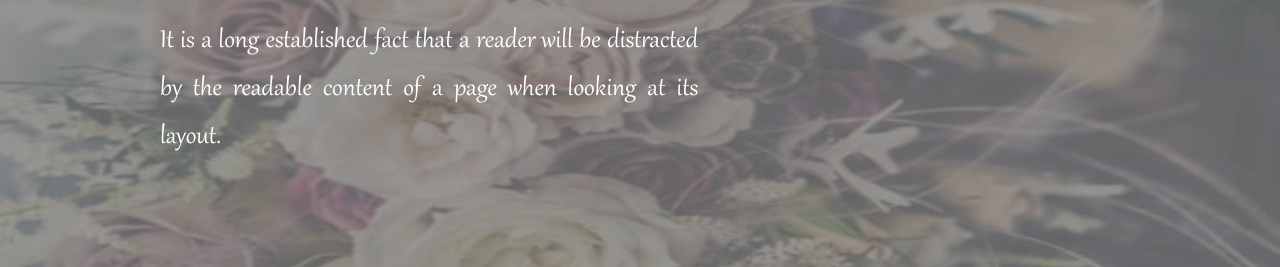
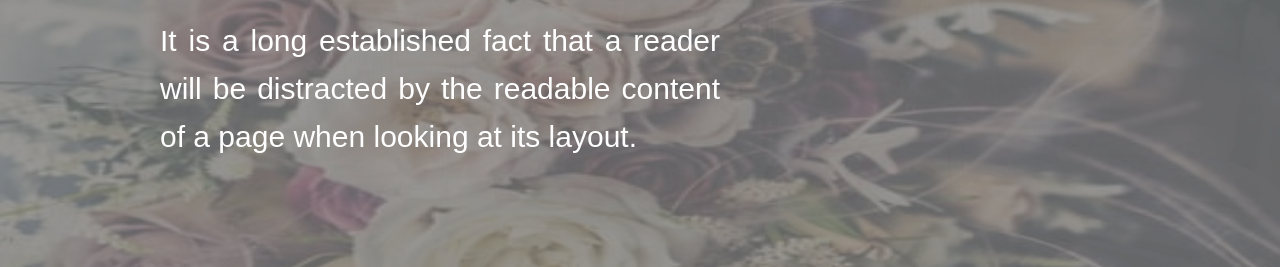
Before and after one commit to Reema-Mansour/Reema-Mansour.github.io, a plain HTML site: page index.html in a window 1280 px wide. Shown: the part 329-596 px from the top of the page. Drawn offline with Linux system fonts and the light colour scheme; files whose address does not match are found by name.

Commit message:
Update main.css

```diff
--- a/css/main.css
+++ b/css/main.css
@@ -286,7 +286,7 @@ html {
       font-size: 30px;
       margin: 18px 0px;
       color: #ffffff;
-      font-family: 'Gabriola';
+      font-family: 'Arial';
       line-height: 48px;
       text-align: justify;
       overflow: hidden;
```
